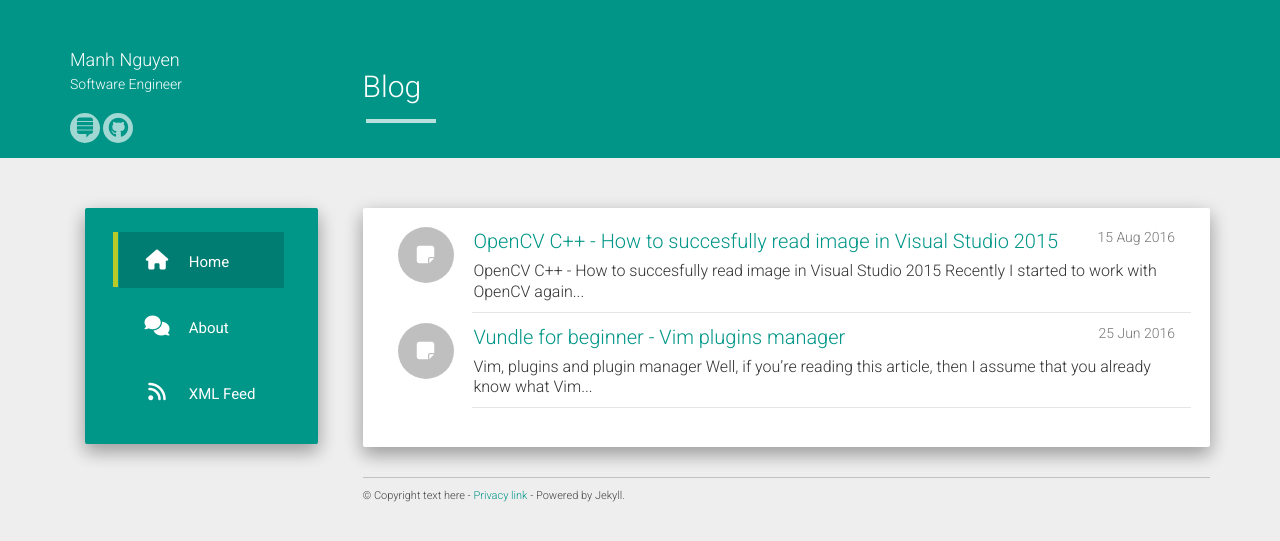
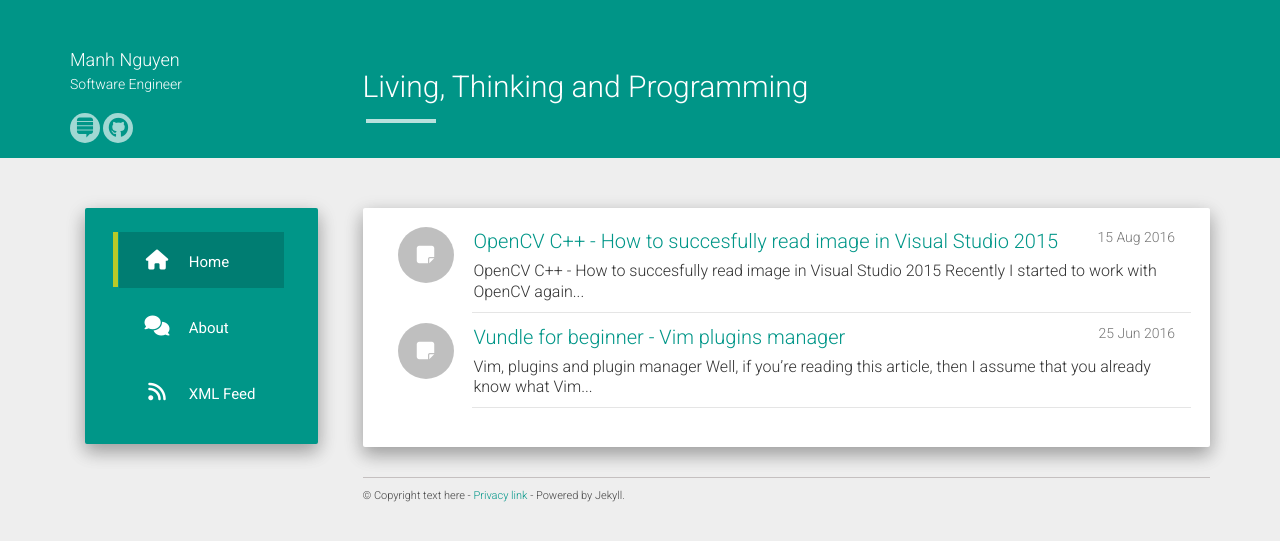
Before and after one commit to manhnt/manhnt.github.io, a Jekyll site: the page built from index.html, in a window 1280 px wide. Shown: the top 541 px of the page. Built offline with Jekyll 4.4.1, drawn with Linux system fonts in a browser that asks for light colours; nearby versions of some CDN libraries; the list of posts is cut into pages by our own code.

Commit message:
Update index page title

```diff
--- a/index.html
+++ b/index.html
@@ -1,6 +1,6 @@
 ---
 layout: default
-title: Blog
+title: Living, Thinking and Programming
 ---
 <div class="well">
     <div class="list-group">
```
